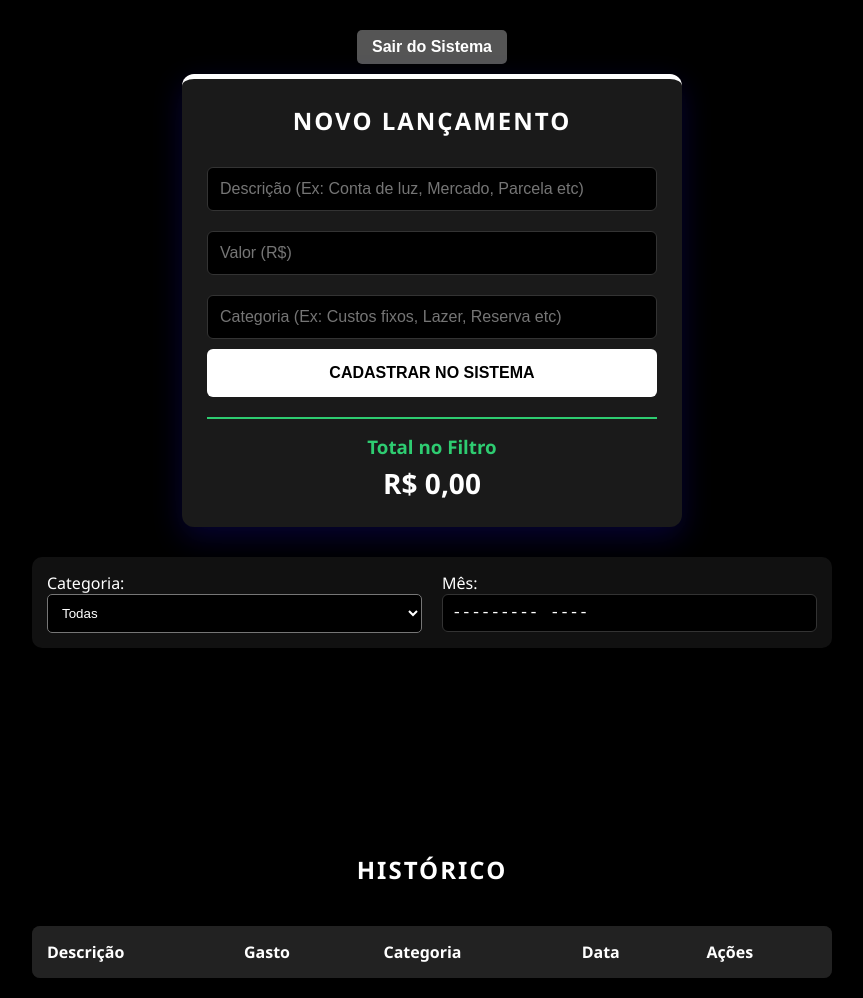
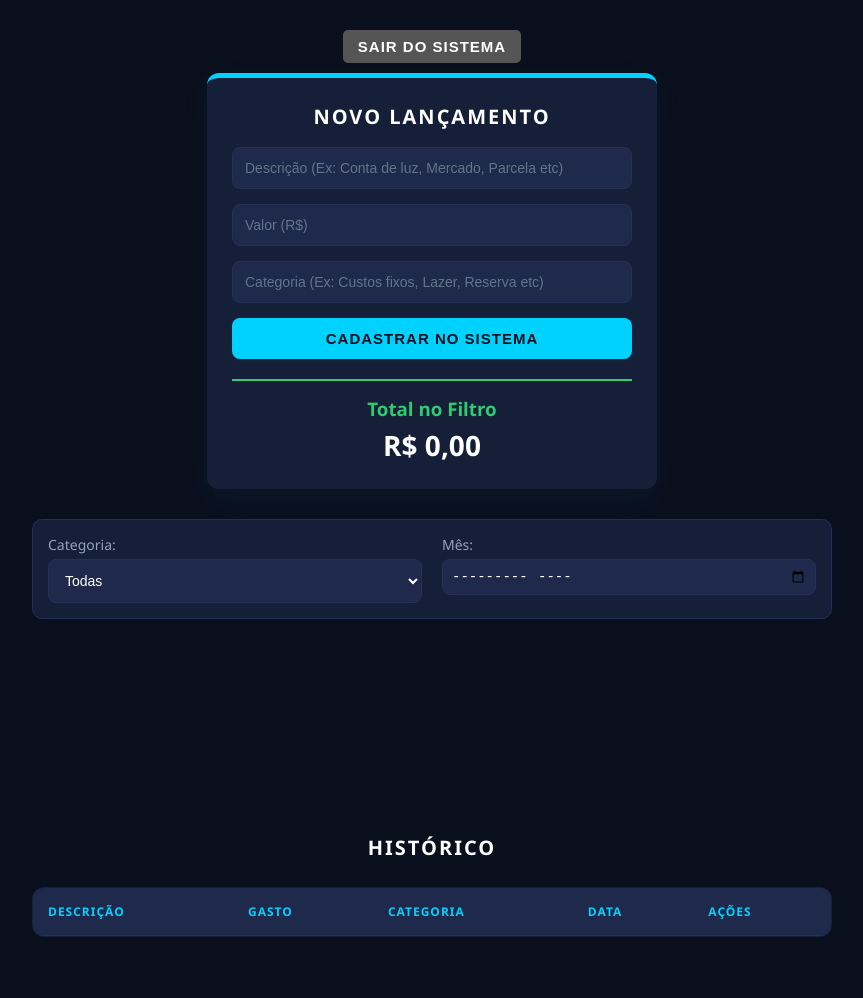
Before and after one commit to oliveirahenriquee/sistema-de-gastos, a website: page index.html in a window 1280 px wide. Shown: the whole page, without its empty margins (208-1071 px from the left). After the commit the page ends 957 px from the top, so only its background shows below. Drawn offline with nearby package versions, Linux system fonts and the light colour scheme; no server answers; sample sign-in values are in the browser's storage.

Commit message:
design: melhoria no tema e estilização do site, com novos tons e ajustes nas bordas

```diff
--- a/index.html
+++ b/index.html
@@ -246,7 +246,9 @@
                     labels: labels,
                     datasets: [{
                         data: valores,
-                        backgroundColor: ['#ff6384', '#36a2eb', '#cc65fe', '#ffce56', '#4bc0c0', '#2ecc71', '#e67e22']
+                        backgroundColor: ['#3a86ff', '#00d2ff', '#4cc9f0', '#7209b7', '#f72585', '#4bc0c0'],
+                        borderColor: '#161f38', // Sem colchetes para aplicar em todas as fatias
+                        borderWidth: 3          // Número puro, sem colchetes
                     }]
                 },
                 options: {
--- a/style.css
+++ b/style.css
@@ -1,121 +1,187 @@
+/* 1. VARIÁVEIS DO TEMA - Centraliza o controle de cores */
 :root {
-    --gold: #ffffff;
-    --dark: #000000;
-    --gray: #1a1a1a;
+    --bg-main: #0a0f1d;       /* Azul quase preto de fundo */
+    --bg-card: #161f38;       /* Azul marinho fechado dos blocos */
+    --bg-input: #1e294b;      /* Azul intermediário para inputs e th */
+    --border-color: #243156;  /* Linhas e divisórias sutis */
+    --accent: #00d2ff;        /* Azul neon/cyber para destaques */
+    --accent-hover: #3a86ff;  /* Tom de azul para estados de hover */
+    --text-main: #ffffff;     /* Texto principal branco */
+    --text-sub: #94a3b8;      /* Texto secundário cinza azulado */
 }
 
+/* 2. CONFIGURAÇÕES GERAIS */
 body {
-    font-family: 'Segoe UI', sans-serif;
-    background: var(--dark);
-    color: white;
+    font-family: 'Segoe UI', -apple-system, BlinkMacSystemFont, Roboto, sans-serif;
+    background: var(--bg-main);
+    color: var(--text-main);
     margin: 0;
     padding: 20px;
     display: flex;
     flex-direction: column;
-    align-items: center; }
+    align-items: center;
+}
 
+/* 3. BLOCOS E CONTAINERES */
 .container {
-    background: var(--gray);
+    background: var(--bg-card);
     padding: 25px;
     border-radius: 12px;
-    border-top: 5px solid var(--gold);
+    border-top: 5px solid var(--accent); /* Linha de destaque no topo */
     width: 100%;
     max-width: 450px;
-    box-shadow: 0 10px 30px rgba(30, 14, 255, 0.2);
+    box-shadow: 0 10px 30px rgba(0, 210, 255, 0.05); /* Sombra sutil neon */
     margin-bottom: 30px;
-}
-
-h2 {
-    color: var(--gold);
-    margin-top: 0;
-    text-align: center;
-    text-transform: uppercase;
-    letter-spacing: 2px;
-}
-
- input {
-    width: 100%;
-    padding: 12px;
-    margin: 10px 0;
-    border-radius: 6px;
-    border: 1px solid #333;
-    background: #000;
-    color: white;
     box-sizing: border-box;
-    font-size: 16px;
-}
-
-button {
-    width: 100%;
-    padding: 15px;
-    background: var(--gold);
-    border: none;
-    color: black;
-    font-weight: bold;
-    cursor: pointer;
-    border-radius: 6px;
-    font-size: 16px;
-    transition: 0.3s;
-}
-
-button:hover {
-    background: #7cf10f;
-    transform: scale(1.02);
-}
-
-.links-navegacao {
-    margin-bottom: 20px;
-}
-
-.links-navegacao a {
-    color: #3498db;
-    text-decoration: none;
-    font-weight: bold;
-    margin: 0 15px;
-}
-
-table {
-    width: 100%;
-    max-width: 800px;
-    border-collapse: collapse;
-    background: #111;
-    border-radius: 8px;
-    overflow: hidden;
-    margin-top: 20px;
-}
-
-th {
-    background: #222;
-    color: var(--gold);
-    padding: 15px;
-    text-align: left;
-}
-
-td {
-    padding: 12px;
-    border-bottom: 1px solid #333;
-}
-
-tr:hover {
-    background: #1d1d24;
 }
 
 .filtro-area {
     max-width: 800px;
     display: flex;
     gap: 20px;
-    background: #111;
+    background: var(--bg-card);
+    border: 1px solid var(--border-color);
     padding: 15px;
     border-radius: 10px;
     width: 100%;
     box-sizing: border-box;
-    margin-bottom: 10px;
+    margin-bottom: 20px;
 }
 
-select {
-    padding: 10px;
-    background: #000;
+h2 {
+    color: var(--text-main);
+    margin-top: 0;
+    text-align: center;
+    text-transform: uppercase;
+    letter-spacing: 2px;
+    font-size: 20px;
+}
+
+label {
+    color: var(--text-sub);
+    font-size: 14px;
+    margin-bottom: 5px;
+    display: block;
+}
+
+/* 4. FORMULÁRIOS E INPUTS */
+form {
+    display: flex;
+    flex-direction: column;
+    gap: 15px; /* Espaçamento uniforme entre inputs */
+}
+
+input, select {
+    background-color: var(--bg-input);
+    border: 1px solid var(--border-color);
+    color: var(--text-main);
+    padding: 12px;
+    border-radius: 8px;
+    font-size: 14px;
+    transition: all 0.3s ease;
+    width: 100%;
+    box-sizing: border-box;
+}
+
+input:focus, select:focus {
+    border-color: var(--accent);
+    box-shadow: 0 0 8px rgba(0, 210, 255, 0.2);
+    outline: none;
+}
+
+/* Placeholder com cor suave */
+input::placeholder {
+    color: #64748b;
+}
+
+/* 5. BOTÕES */
+button {
+    width: 100%;
+    padding: 12px 20px;
+    background: var(--accent);
+    border: none;
+    color: #0a0f1d; /* Texto escuro sobre o fundo claro */
+    font-weight: bold;
+    cursor: pointer;
+    border-radius: 8px;
+    font-size: 15px;
+    text-transform: uppercase;
+    letter-spacing: 1px;
+    transition: all 0.3s cubic-bezier(0.4, 0, 0.2, 1);
+}
+
+button:hover {
+    background: var(--accent-hover);
+    color: var(--text-main);
+    transform: translateY(-2px); /* Efeito sutil de subir */
+}
+
+/* 6. TABELAS (HISTÓRICO) */
+table {
+    width: 100%;
+    max-width: 800px;
+    border-collapse: collapse;
+    background: var(--bg-card);
+    border-radius: 12px;
+    overflow: hidden;
+    margin-top: 10px;
+    border: 1px solid var(--border-color);
+}
+
+th {
+    background: var(--bg-input);
+    color: var(--accent);
+    padding: 15px;
+    text-align: left;
+    text-transform: uppercase;
+    font-size: 12px;
+    letter-spacing: 1px;
+    border-bottom: 2px solid var(--border-color);
+}
+
+td {
+    padding: 14px 15px;
+    color: var(--text-main);
+    border-bottom: 1px solid var(--border-color);
+    font-size: 14px;
+}
+
+tr:last-child td {
+    border-bottom: none; /* Remove a linha do último item */
+}
+
+tr:hover {
+    background: #1d294a; /* Destaque sutil ao passar o mouse na linha */
+}
+
+/* Botão de excluir dentro da tabela */
+td button {
+    width: auto;
+    padding: 5px 10px;
+    background: #e74c3c;
     color: white;
-    border-radius: 5px;
-    width: 100%;
+    font-size: 12px;
+    border-radius: 4px;
 }
+
+td button:hover {
+    background: #c0392b;
+    transform: none;
+}
+
+/* 7. NAVEGAÇÃO / LINKS */
+.links-navegacao {
+    margin-bottom: 20px;
+}
+
+.links-navegacao a {
+    color: var(--accent);
+    text-decoration: none;
+    font-weight: bold;
+    margin: 0 15px;
+    transition: color 0.3s;
+}
+
+.links-navegacao a:hover {
+    color: var(--accent-hover);
+}
```
